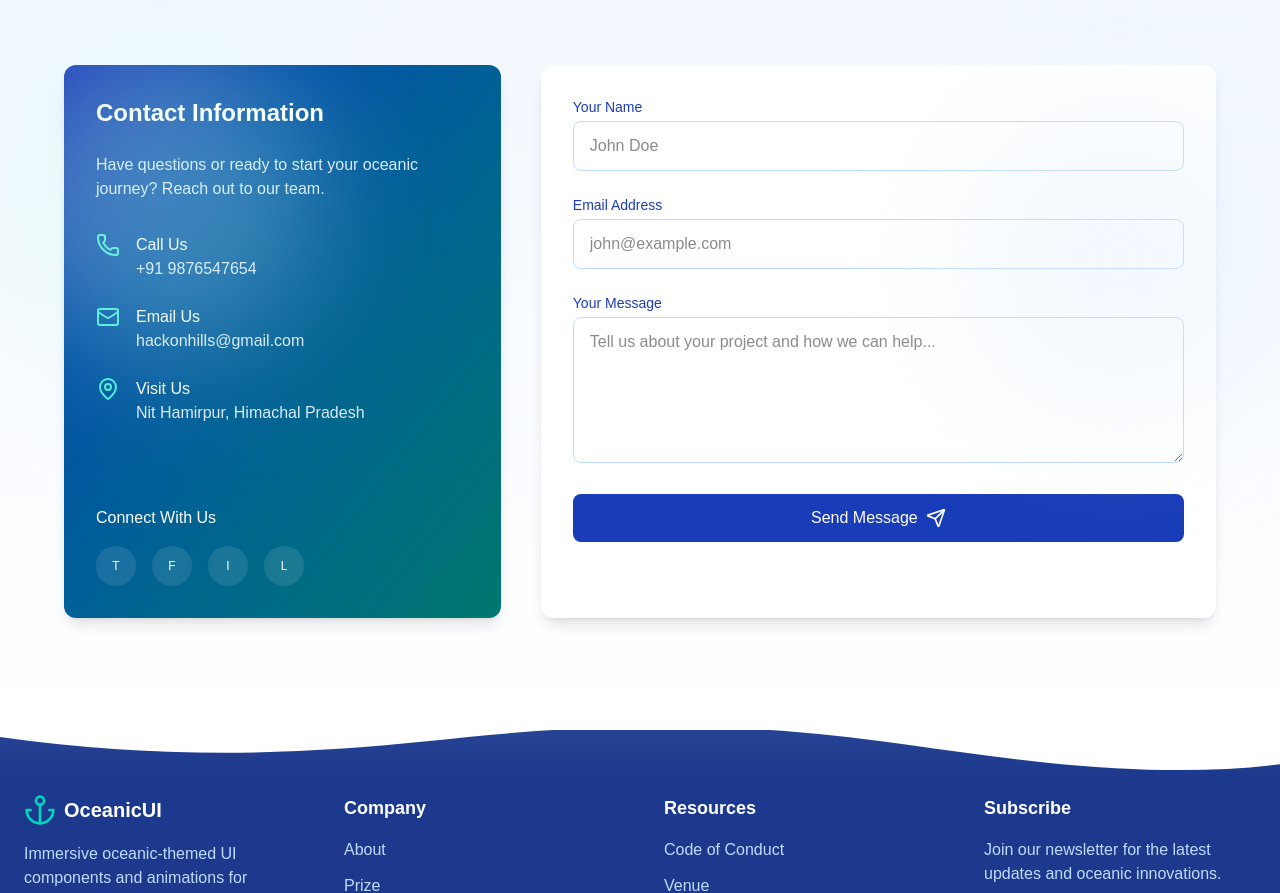
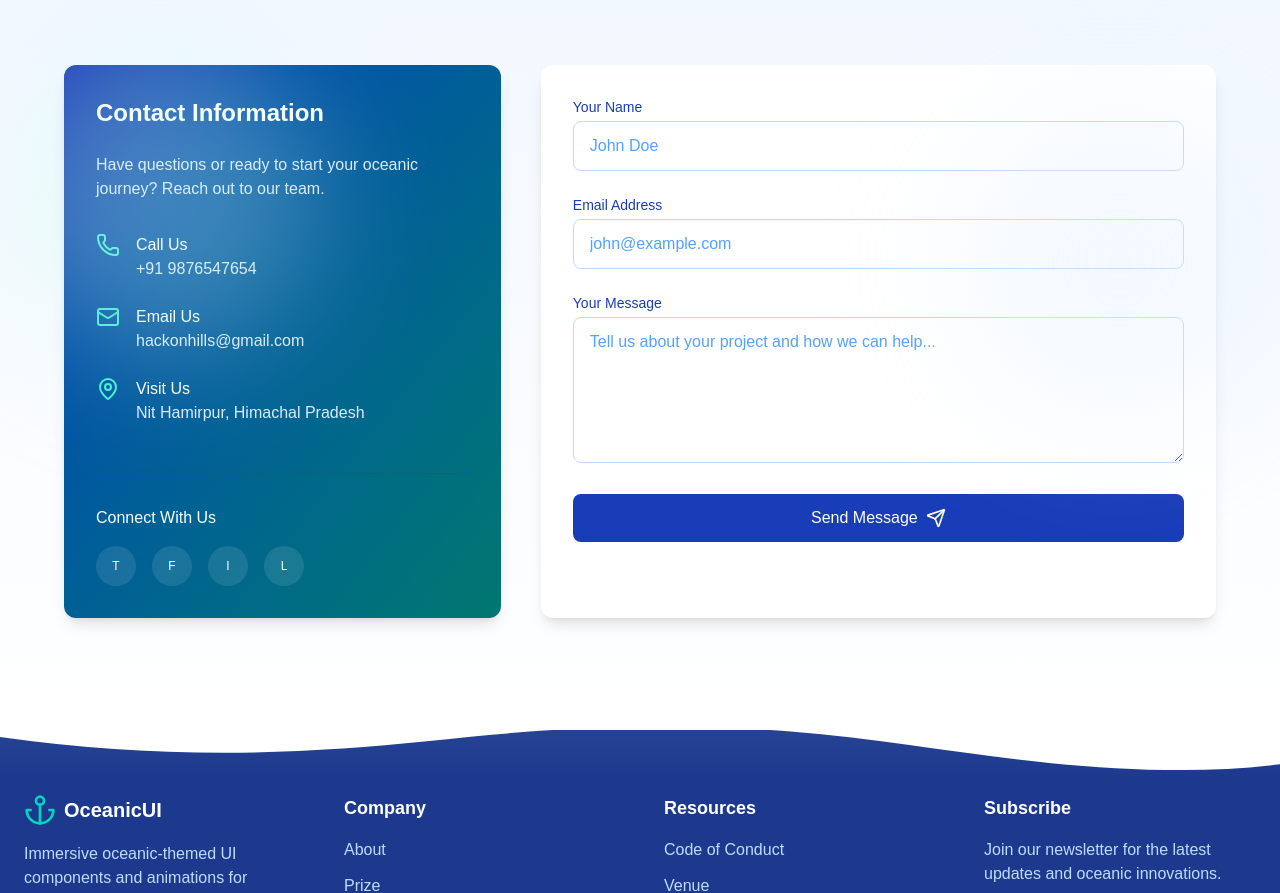
Before and after one commit to Eyepatch5263/Hoh-7.0, a Next.js app: page / in a window 1280 px wide. Shown: the part 5440-6333 px from the top of the page. Built offline with nearby package versions, Linux system fonts and the light colour scheme; a web font is replaced by a local one.

Commit message:
added team page

```diff
--- a/src/components/Contact.tsx
+++ b/src/components/Contact.tsx
@@ -131,7 +131,7 @@ const ContactForm = () => {
                                         name="name"
                                         value={formState.name}
                                         onChange={handleChange}
-                                        className="w-full px-4 py-3 rounded-lg border border-blue-200 focus:ring-2 focus:ring-teal-400 focus:border-transparent transition-all duration-300"
+                                        className="w-full px-4 placeholder:text-blue-400 py-3 rounded-lg border text-blue-800 border-blue-200 focus:ring-2 focus:ring-cyan-600 focus:border-transparent transition-all duration-300"
                                         placeholder="John Doe"
                                         required
                                     />
@@ -147,7 +147,7 @@ const ContactForm = () => {
                                         name="email"
                                         value={formState.email}
                                         onChange={handleChange}
-                                        className="w-full px-4 py-3 rounded-lg border border-blue-200 focus:ring-2 focus:ring-teal-400 focus:border-transparent transition-all duration-300"
+                                        className="w-full px-4 placeholder:text-blue-400 py-3 rounded-lg border text-blue-800 border-blue-200 focus:ring-2 focus:ring-cyan-600 focus:border-transparent transition-all duration-300"
                                         placeholder="john@example.com"
                                         required
                                     />
@@ -163,7 +163,7 @@ const ContactForm = () => {
                                         value={formState.message}
                                         onChange={handleChange}
                                         rows={5}
-                                        className="w-full px-4 py-3 rounded-lg border border-blue-200 focus:ring-2 focus:ring-teal-400 focus:border-transparent transition-all duration-300"
+                                        className="w-full px-4 placeholder:text-blue-400 py-3 rounded-lg border text-blue-800 border-blue-200 focus:ring-2 focus:ring-cyan-600 focus:border-transparent transition-all duration-300"
                                         placeholder="Tell us about your project and how we can help..."
                                         required
                                     />
```
